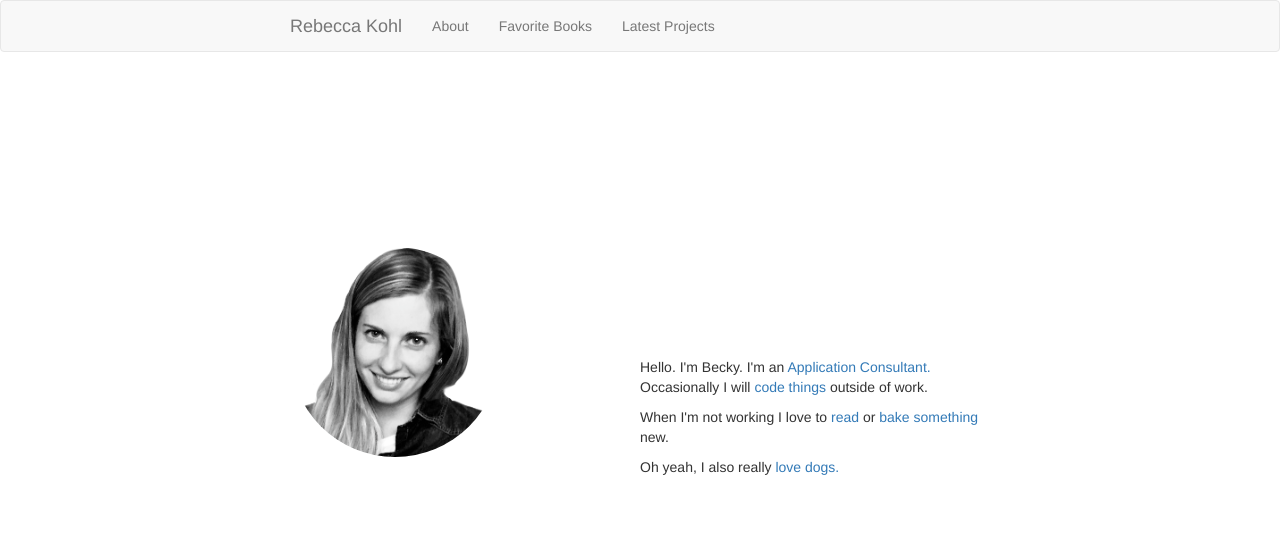
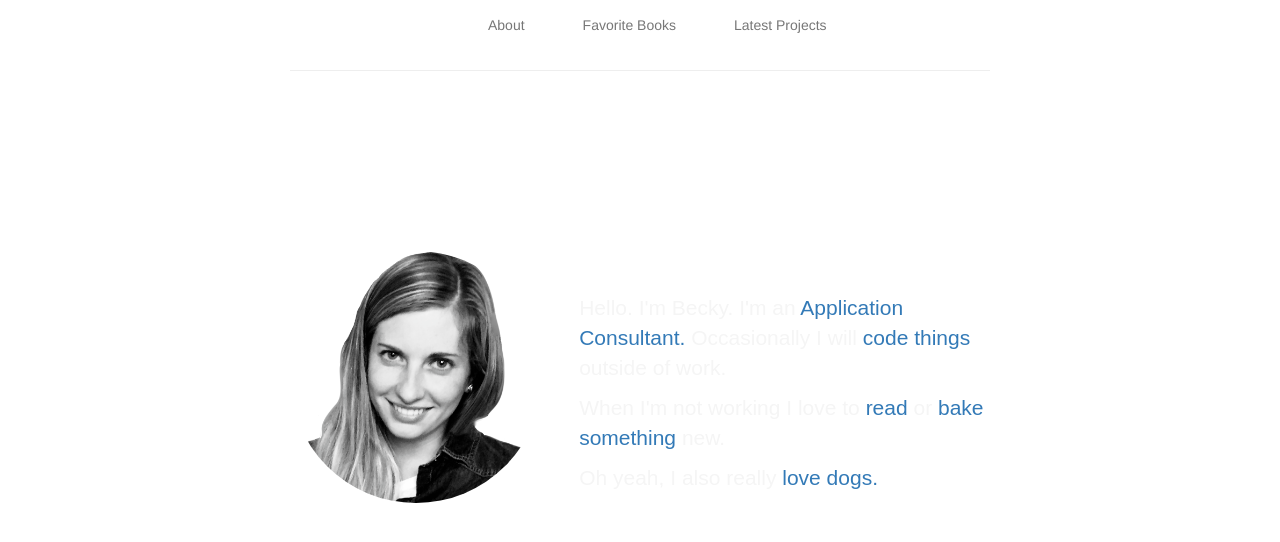
Before and after one commit to kbeckster/mywebsite, a website: page app/index.html in a window 1280 px wide. Drawn offline with nearby package versions, Linux system fonts and the light colour scheme; some packages are replaced by stand-ins of ours; files that its build step writes are made by us from their sources.

Commit message:
adding some responsive css and gitignore file

```diff
--- a/app/index.html
+++ b/app/index.html
@@ -33,7 +33,7 @@
               <span class="icon-bar"></span>
             </button>
 
-            <a class="navbar-brand" href="#/">Rebecca Kohl</a>
+            <!-- <a class="navbar-brand" href="#/">Rebecca Kohl</a> -->
           </div>
 
           <div class="collapse navbar-collapse" id="js-navbar-collapse">
@@ -44,8 +44,10 @@
               <li><a ng-href="#/latestproject">Latest Projects</a></li>
             </ul>
           </div>
+          <hr class="hidden-xs"/>
         </div>
       </div>
+
     </div>
 
     <div class="container">
--- a/app/styles/main.css
+++ b/app/styles/main.css
@@ -7,66 +7,135 @@
 
 body {
   padding: 0;
-<<<<<<< HEAD
-  /* For sticky footer*/
-   margin-bottom: 60px;
-=======
->>>>>>> 4ded9032149097a4aa4096f9beeab3359e80dd02
+}
+
+h2 {
+  font-family: 'Raleway', sans-serif;
+
 }
 
 /* Home page styles */
+.bio {
+  font-family: 'Raleway', sans-serif;
+  font-size: 1em;
+  margin-left: 1.5em;
+  margin-top: 2em;
+  color: #33FF5B;
+}
+
 .home-page {
-  padding-top: 25%
+  padding-top: 20%
 }
 .self-img {
-  height: 15em;
-<<<<<<< HEAD
-  padding-left: 1em;
-=======
-  padding-left: 3em;
->>>>>>> 4ded9032149097a4aa4096f9beeab3359e80dd02
+  height: 10em;
+  margin-left: 3em;
 }
 
-.bio {
-  padding-top: 15%;
-<<<<<<< HEAD
-}
-
-/* Sticky footer */
-.footer {
-  position: absolute;
-  bottom: 0;
-  width: 100%;
-  /* Set the fixed height of the footer here */
-  height: 60px;
-  background-color: #f5f5f5;
-}
-
-/* Supporting marketing content */
-.marketing {
-  margin: 40px 0;
-}
-.marketing p + h4 {
-  margin-top: 28px;
-=======
-  padding-bottom: 20%;
->>>>>>> 4ded9032149097a4aa4096f9beeab3359e80dd02
-}
 
 /* Responsive: Portrait tablets and up */
 @media screen and (min-width: 768px) {
   .container {
     max-width: 730px;
   }
+  .header-line-break {
+    margin-left: 20em;
+  }
 
-<<<<<<< HEAD
-  /* Remove the padding we set earlier */
-  .footer {
-    padding-left: 0;
-    padding-right: 0;
+  .bio {
+    color: #ff6e33;
+    font-size: 1.5em;
   }
-  /* Space out the masthead */
-=======
->>>>>>> 4ded9032149097a4aa4096f9beeab3359e80dd02
 
+  .self-img {
+    height: 18em;
+    margin-left: 15em;
+  }
+
+  .navbar-nav > li {
+    margin-left: 2em;
+  }
+
+  .navbar-nav{
+    margin-left: 10em;
+  }
+
+  .navbar{
+    background: #fff;
+    border: 0;
+  }
 }
+
+
+
+
+@media screen and (min-width: 992px) {
+  .container {
+    max-width: 730px;
+  }
+  .header-line-break {
+    margin-left: 20em;
+  }
+
+  .bio {
+    color: #f5f5f5;
+    font-size: 1.5em;
+  }
+
+  .self-img {
+    height: 18em;
+    margin-left: 0em;
+  }
+
+  .navbar-nav > li {
+    margin-left: 2em;
+  }
+
+  .navbar-nav{
+    margin-left: 10em;
+  }
+
+  .navbar{
+    background: #fff;
+    border: 0;
+  }
+}
+
+  /* Extra small devices (phones, less than 768px) */
+  /* No media query since this is the default in Bootstrap */
+
+  /* Small devices (tablets, 768px and up) */
+  /*@media (min-width: @screen-sm-min) {
+
+    .bio {
+      padding-top: 5%;
+      padding-left: 50%;
+      color: #3342FF;
+    }
+  }
+
+  /* Medium devices (desktops, 992px and up) */
+  /*@media (min-width: @screen-md-min) {
+    .bio {
+      padding-top: 5%;
+      padding-left: 50%;
+      color: #3342FF;
+    }
+    .self-img {
+      padding-left: %;
+    }
+
+    }*/
+
+
+
+
+  /* Large devices (large desktops, 1200px and up) */
+  /*@media (min-width: @screen-lg-min) {
+    .self-img {
+      padding-left: 10s%;
+    }
+
+    .bio {
+      color: #FF5733;
+    }
+    }*/
--- a/app/views/main.html
+++ b/app/views/main.html
@@ -1,12 +1,12 @@
 <div class="row home-page">
 
  <!-- .self-image -->
-  <div class="col-md-6">
+  <div class="col-md-5">
     <img src="./images/self.png" alt="..." class="img-circle self-img">
   </div>
 
  <!-- .bio -->
-  <div class="bio" class="col-md-6">
+  <div class="bio" class="col-md-7">
     <p>Hello. I'm Becky.
       I'm an <a target="_blank" href="https://www.linkedin.com/in/kohlr/">Application Consultant.</a>
       Occasionally I will <a target="_blank" href="https://github.com/kbeckster">code things </a>
```
Also changed, not shown: Gruntfile.js (line endings or trailing spaces), 3 other files.
